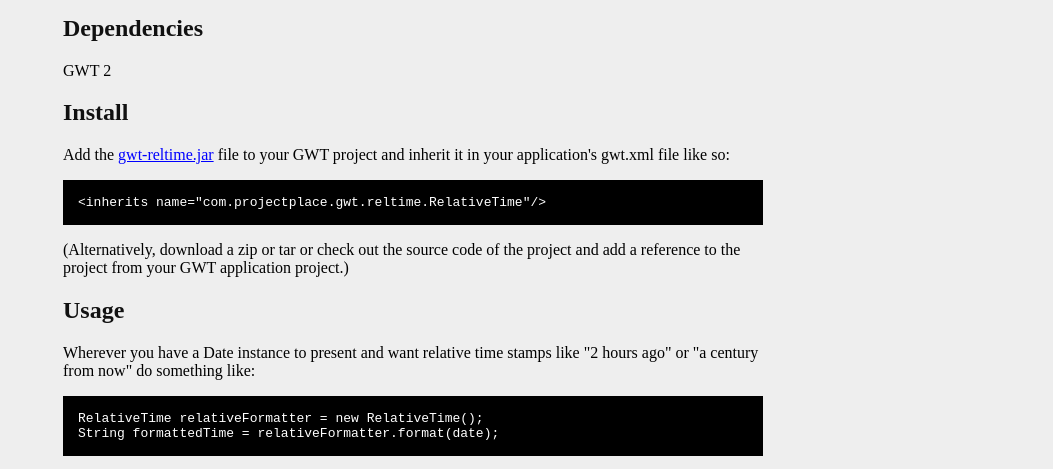
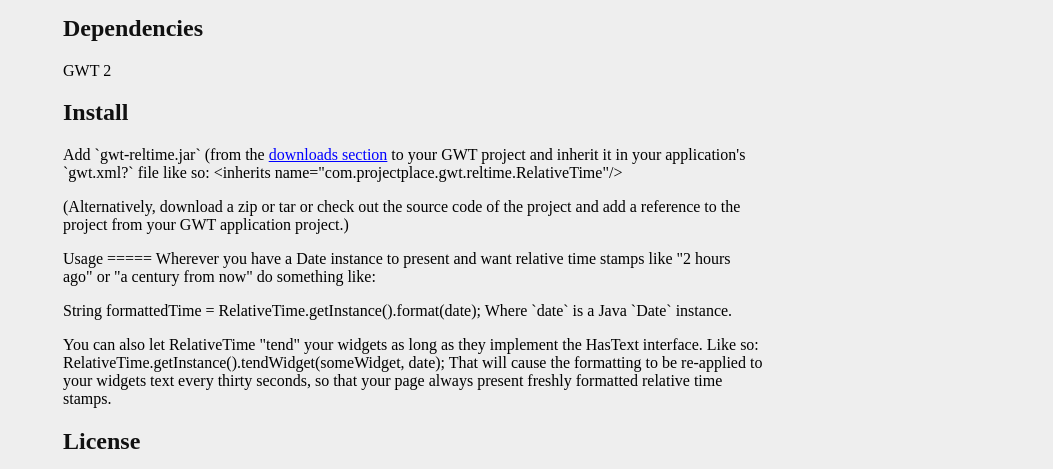
Before and after one commit to PEZ/GWT-Relative-Time, a plain HTML site: page index.html in a window 1280 px wide. Shown: the part 322-791 px from the top of the page, without its empty margins (227-1280 px from the left). Drawn offline with Linux system fonts and the light colour scheme.

Commit message:
RelativeTime now can "tend" widgets so thet the time stamps are kept up-to-date.

```diff
--- a/index.html
+++ b/index.html
@@ -70,20 +70,28 @@
     <p>If you need "social", relative time references in your GWT application and can't be bothered with rolling your own, you can try this library. It can can be used for reporting both times in the past and in the future, from milliseconds to centuries. You can think of it as the GWT equivalent to the jQuery "Time Ago" plugin.</p><h2>Dependencies</h2>
 <p>GWT 2</p>
 <h2>Install</h2>
-<p>Add the <a href="http://github.com/downloads/PEZ/GWT-Relative-Time/gwt-reltime.jar">gwt-reltime.jar</a> file  to your GWT project and inherit it in your application's gwt.xml file like so:
+<p>Add `gwt-reltime.jar` (from the <a href="http://github.com/PEZ/GWT-Relative-Time/downloads">downloads section</a> to your GWT project and inherit it in your application's `gwt.xml?` file like so:
 
-<pre>&lt;inherits name="com.projectplace.gwt.reltime.RelativeTime"/&gt;</pre>
+      &lt;inherits name="com.projectplace.gwt.reltime.RelativeTime"/&gt;
 
 <p>(Alternatively, download a zip or tar or check out the source code of the project and add a reference to the project from your GWT application project.)
   </p>
 </p>
-<h2>Usage</h2>
-<p>Wherever you have a Date instance to present and want relative time stamps like &quot;2 hours ago&quot; or &quot;a century from now&quot; do something like:</p>
-<pre>
-RelativeTime relativeFormatter = new RelativeTime();
-String formattedTime = relativeFormatter.format(date);
-</pre>
-<p>Where date is a Java Date instance.</p>
+Usage
+=====
+Wherever you have a Date instance to present and want relative time stamps like &quot;2 hours ago&quot; or &quot;a century from now&quot; do something like:</p>
+
+      String formattedTime = RelativeTime.getInstance().format(date);
+
+Where `date` is a Java `Date` instance.</p>
+
+You can also let RelativeTime "tend" your widgets as long as they implement the HasText interface. Like so:
+
+
+      RelativeTime.getInstance().tendWidget(someWidget, date);
+
+That will cause the formatting to be re-applied to your widgets text every thirty seconds, so that your page always present freshly formatted relative time stamps.
+
 <h2>License</h2>
 <p>GNU Lesser General Public License</p>
 <h2>Authors</h2>
```
